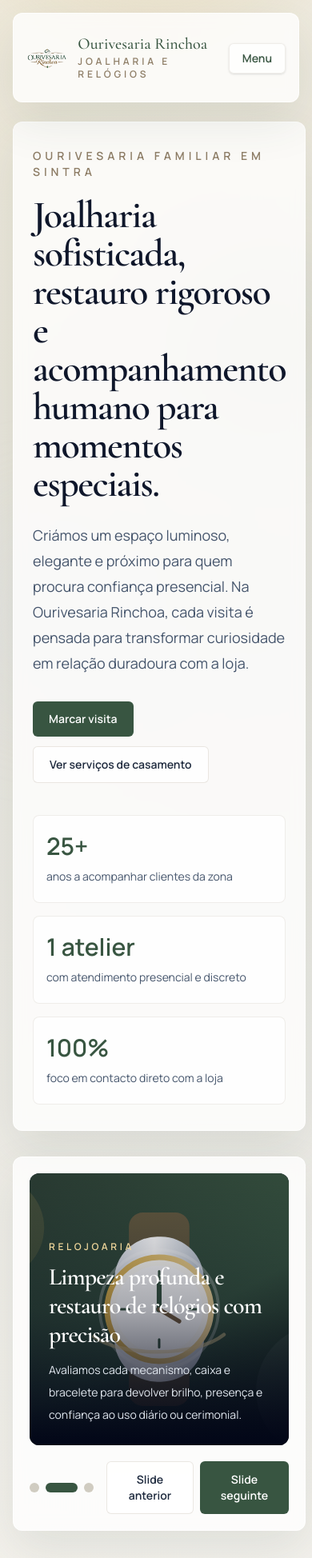
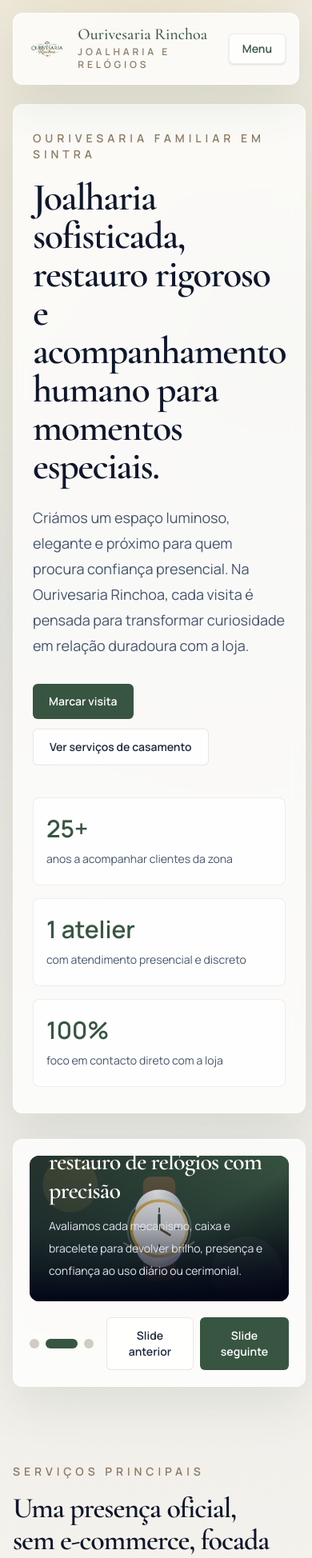
Before and after one commit to pedroduartek/ourivesaria-rinchoa, a React (Vite) app: page / in a window 390 px wide. Shown: the top 1948 px of the page at 80% size. Built offline with nearby package versions, Linux system fonts and the light colour scheme.

Commit message:
refactor: update image classes for responsive design and aspect ratios in multiple components

```diff
--- a/src/components/BrandMark.tsx
+++ b/src/components/BrandMark.tsx
@@ -3,7 +3,7 @@
 export function BrandMark() {
   return (
     <div className="flex items-center gap-3">
-      <div className="h-28 overflow-hidden flex items-center">
+      <div className="overflow-hidden flex items-center">
         <img
           src="/images/rinchoa_logo.png"
           alt={siteContent.brand.name}
@@ -11,7 +11,7 @@
           onError={(e) => {
             ;(e.target as HTMLImageElement).style.display = 'none'
           }}
-          className="h-[64px] sm:h-[96px] md:h-[140px] lg:h-[180px] w-auto object-cover"
+          className="h-[64px] sm:h-[96px] md:h-[120px] lg:h-[140px] w-auto object-contain max-w-full"
         />
       </div>
 
--- a/src/components/Carousel.tsx
+++ b/src/components/Carousel.tsx
@@ -45,7 +45,7 @@
     >
       <div className="relative overflow-hidden rounded-xl bg-slate-900">
         <img
-          className="h-[340px] w-full object-cover object-center sm:h-[420px]"
+          className="w-full object-cover object-center aspect-[16/9] sm:aspect-[4/3]"
           src={activeSlide.imageSrc}
           alt={activeSlide.alt}
         />
--- a/src/components/Header.tsx
+++ b/src/components/Header.tsx
@@ -15,7 +15,7 @@
 
   return (
     <header className="section-shell">
-      <div className="panel sticky top-4 z-40 mt-4 px-4 py-0 sm:px-6 h-28">
+          <div className="panel sticky top-4 z-40 mt-4 px-4 py-3 sm:px-6">
         <div className="flex items-center justify-between gap-4">
           <Link aria-label="Abrir página inicial" to="/" className="min-w-0" onClick={closeMenu}>
             <BrandMark />
--- a/src/pages/CasamentosPage.tsx
+++ b/src/pages/CasamentosPage.tsx
@@ -35,7 +35,7 @@
 
           <div className="overflow-hidden rounded-xl border border-bronze/10 bg-slate-900">
             <img
-              className="h-full min-h-[320px] w-full object-cover object-center"
+              className="w-full object-cover object-center aspect-[3/2] min-h-[200px]"
               src="/images/gravacao_aliancas.jpg"
               alt="Alianças em caixa decorativa para cerimónia."
             />
--- a/src/pages/RestauracaoPage.tsx
+++ b/src/pages/RestauracaoPage.tsx
@@ -56,7 +56,7 @@
           {restoration.beforeAfter.map((item) => (
             <article key={item.stage} className="panel overflow-hidden p-5">
               <div className="overflow-hidden rounded-xl bg-slate-950">
-                <img className="h-[320px] w-full object-cover object-center" src={item.imageSrc} alt={item.alt} />
+                <img className="w-full object-cover object-center aspect-[3/2] sm:aspect-[4/3]" src={item.imageSrc} alt={item.alt} />
               </div>
               <p className="mt-5 text-xs font-semibold uppercase tracking-[0.3em] text-gold-deep">
                 {item.stage}
```
